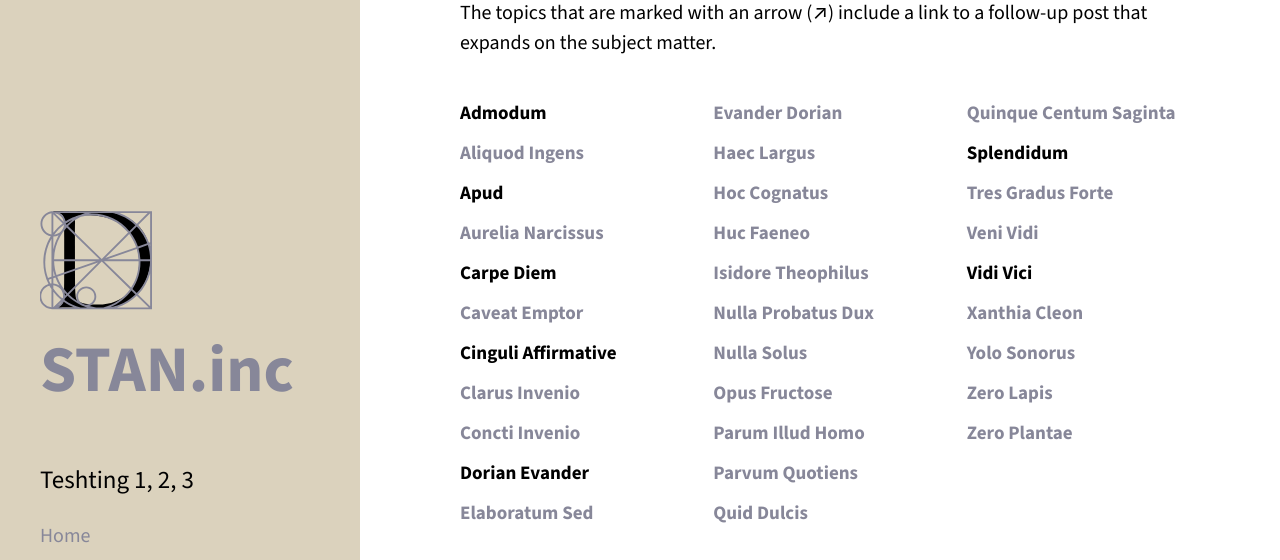
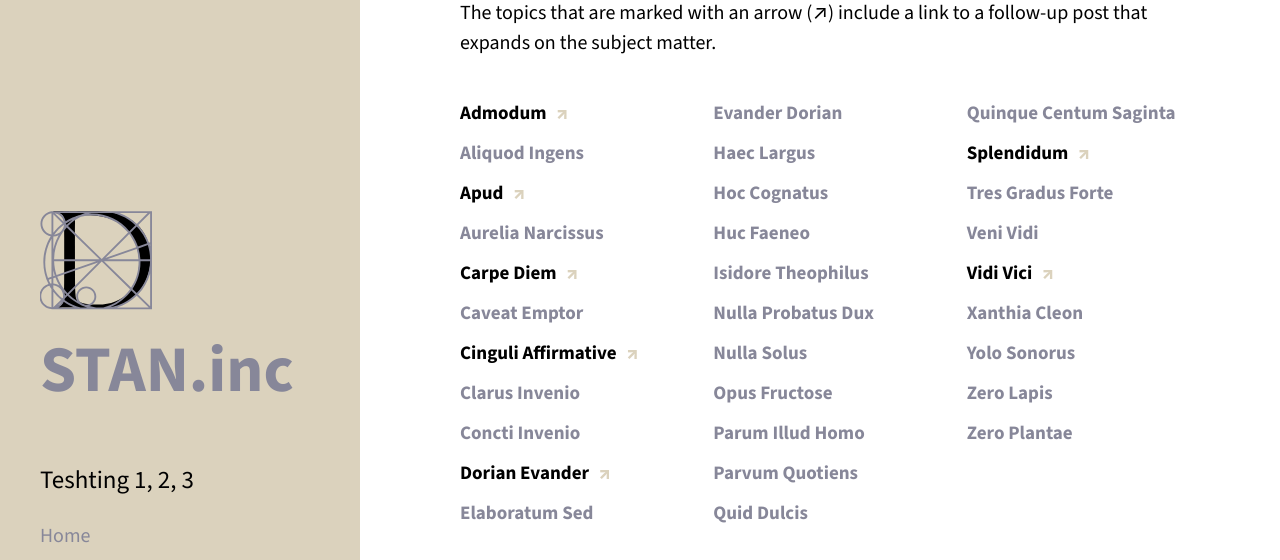
Before and after one commit to stam-ink/stam-ink.github.io, a Jekyll site: the page built from _posts/2026-04-29-stan-101.md, in a window 1280 px wide. Shown: the part 272-832 px from the top of the page. Built offline with Jekyll 4.4.1, drawn with Linux system fonts in a browser that asks for light colours.

Commit message:
Update hyde.css

```diff
--- a/public/css/hyde.css
+++ b/public/css/hyde.css
@@ -1061,49 +1061,39 @@ table.table::after {
 }
 
 /*=================================================*/
-/* STAM 101 Automatic Vertical Column Flow */
+/* STAM 101 Automated Top-to-Bottom List */
 /*=================================================*/
 
 #markdown-toc {
-  /* Automatically split into columns that are at least 160px wide */
   column-width: 160px !important;
-  /* The space/gap between your vertical columns */
   column-gap: 2rem !important;
-
   list-style-type: none !important;
   margin: 2rem 0 !important;
   padding: 0 !important;
 }
 
 #markdown-toc li {
-  margin: 0 0 0.5rem 0 !important; /* Space between rows */
+  margin: 0 0 0.5rem 0 !important;
   padding: 0 !important;
-  /* Keeps an individual list item from splitting awkwardly across two columns */
   break-inside: avoid !important;
 }
 
 #markdown-toc li a {
   text-decoration: none;
-  font-weight: 900 !important;
+  font-weight: 900 !important; /* Heavy weight for regular entries */
   color: #878799 !important;
   font-size: 0.95em;
-  display: inline-block; /* Essential for the pseudo-element layout */
+  display: inline-block;
 }
 
 #markdown-toc li a:hover {
   color: #999384 !important;
-}}
-
-/* Automatically add arrows to TOC links whose target sections are marked .more-about */
-#markdown-toc li a::after {
-  /* Only inject content if the Kramdown-generated link contains a matching class path */
-  content: none;
 }
 
-/* Universal indicator: Targets any link inside the TOC that carries the .more-about class */
-#markdown-toc li a.more-about::after {
+/* Automated indicator symbol: Targets bolded elements inside the list */
+#markdown-toc li a strong::after {
   content: " ↗" !important;
-  color: #dbd2bd !important;
+  color: #dbd2bd !important; /* Master accent color */
   font-size: 0.85em;
   margin-left: 0.3rem;
   font-weight: 900 !important;
```
